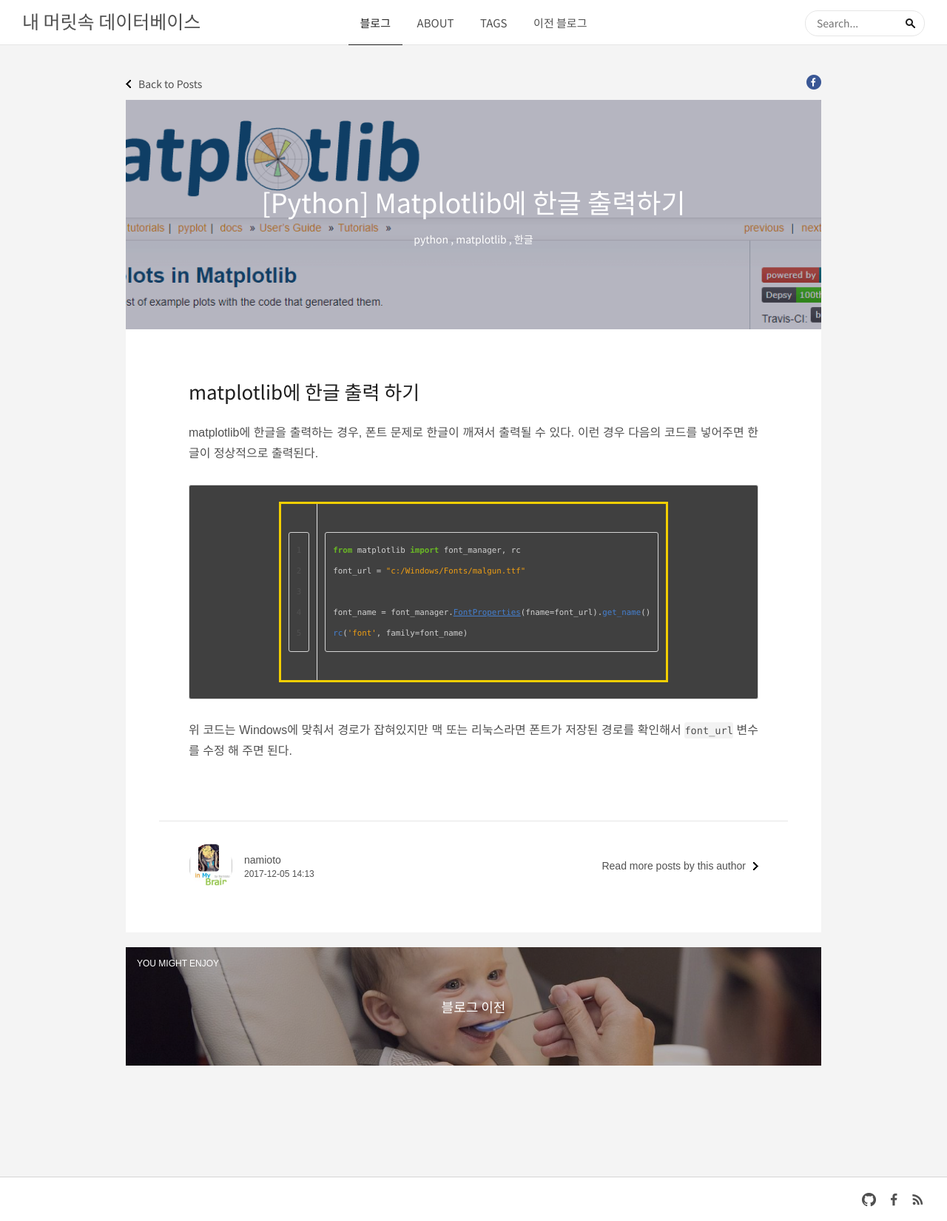
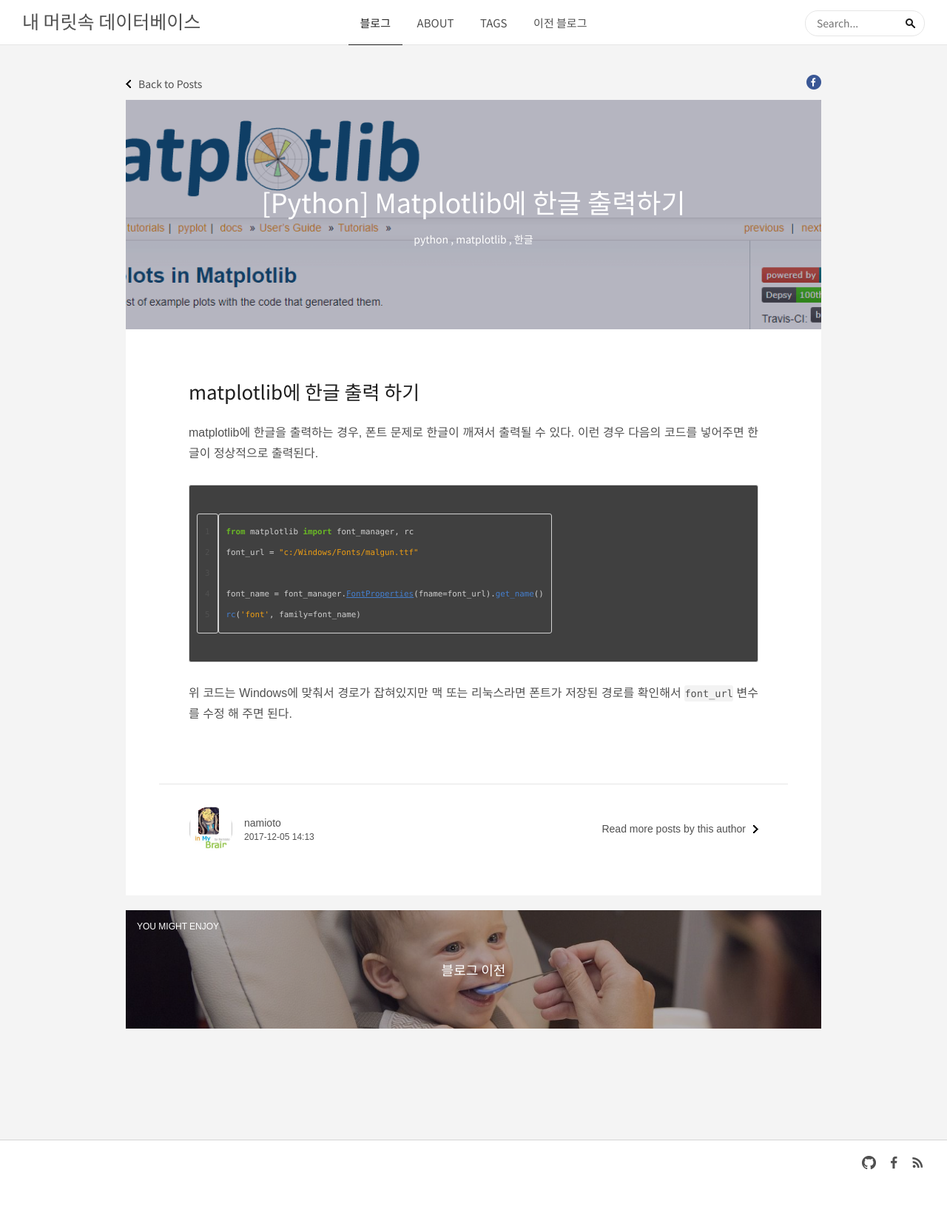
Before and after one commit to namioto/namioto.github.io, a Jekyll site: the page built from _posts/2017-12-05-matplotlib_hangle.md, in a window 1280 px wide. Shown: the whole page at 74% size. Built offline with Jekyll 4.4.1, drawn with Linux system fonts in a browser that asks for light colours; comment, search, counter and statistics services are not loaded; after the commit the page ends 1600 px from its top, so only the background shows below that.

Commit message:
테이블 관련 css 제거

```diff
--- a/assets/css/screen.css
+++ b/assets/css/screen.css
@@ -38,7 +38,7 @@ div.highlighter-rouge {
 }
 
 table.rouge-table {
-  border:0px;
+  border:0px !important;
 }
 
 table.rouge-table td.rouge-gutter, td.rouge-code {
@@ -962,7 +962,7 @@ body.tag-template #navbar {
 }
 
 /* @@iolo */
-#post-content table {
+/*#post-content table {
     margin: 1em auto;
     border: 3px solid #f3cf00;
 }
@@ -976,7 +976,7 @@ body.tag-template #navbar {
 #post-content td {
     border: 1px solid #e6e6e6;
     padding: 10px;
-}
+}*/
 
 #post-content .footnotes p {
     margin: 0;
```
